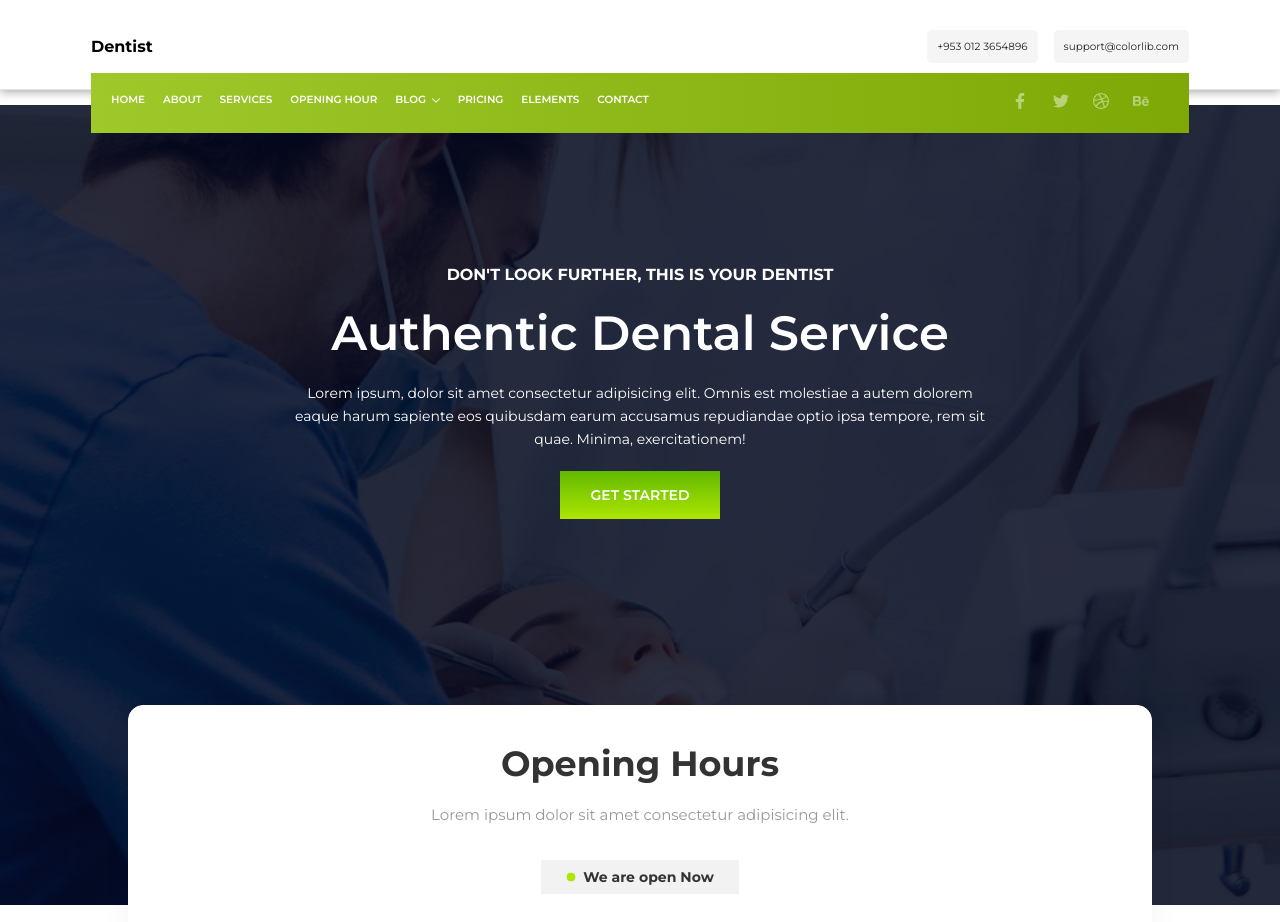
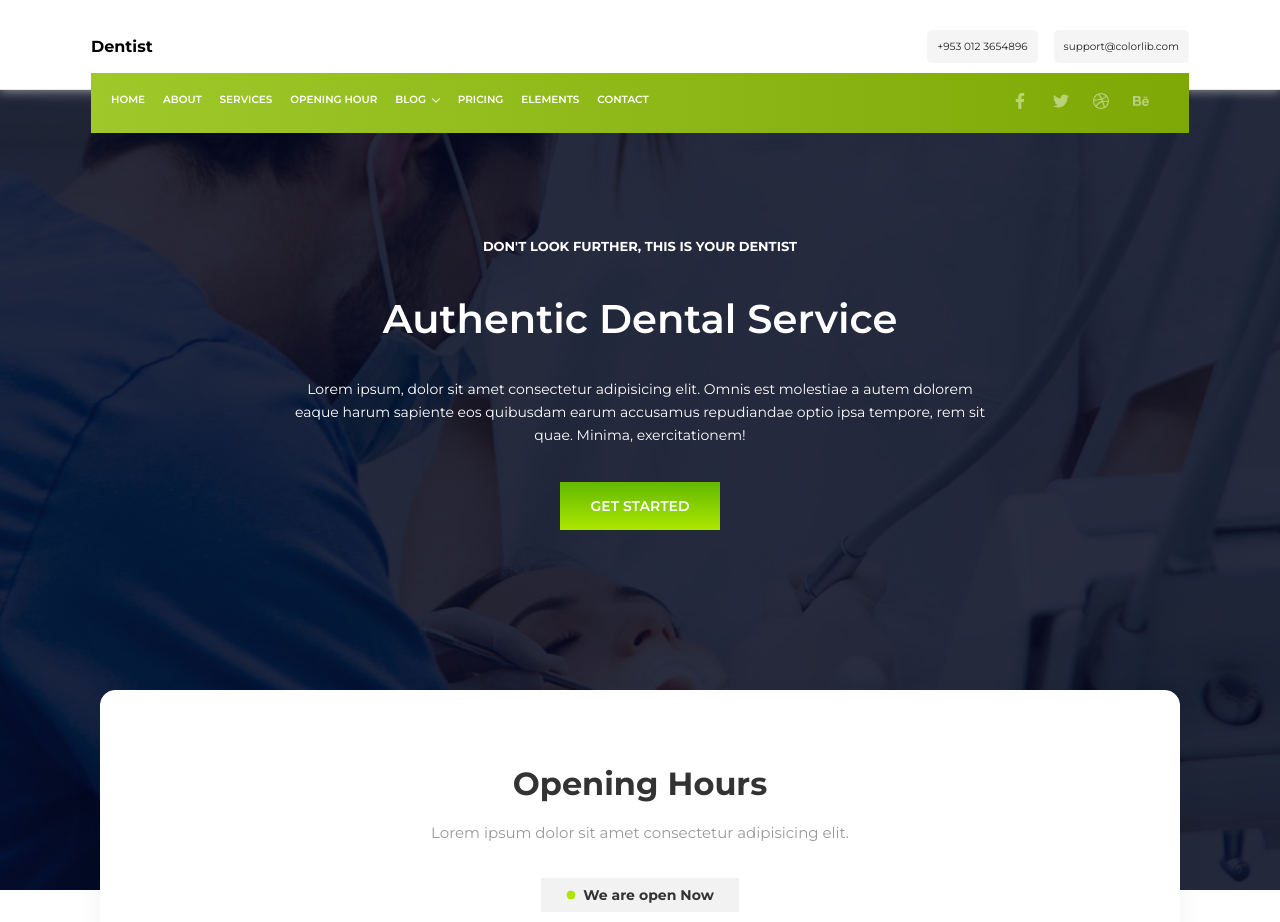
Before and after one commit to David-Sylas-Webdev/dentist_pro, a plain HTML site: page index.html in a window 1280 px wide. Shown: the top 922 px of the page. Drawn offline with Linux system fonts and the light colour scheme.

Commit message:
fixed banner overlap after merge

```diff
--- a/scss/_banner.scss
+++ b/scss/_banner.scss
@@ -10,9 +10,9 @@
 #banner-section{
     font-family: Arial, Helvetica, sans-serif;
     color: #fff;
-    height: 100vh;
+    height: 800px;
     font-size: 10px;    //scale of reference == 1em
-
+    margin-bottom: 200px;
 
     background: url(/assets/image/banner-bg.jpg);
     background-size: cover;
@@ -21,26 +21,26 @@
     background-position: center;
 
     .container{
-        height: 100vh !important;
+        min-height: 100% !important;
         width: 100% !important;
         background: rgba(4, 9, 30, 0.851);   //overlay bg
         .wlc-txt{
             position: relative;
-            top: 20%;
+            padding-top: 20% !important;
             text-align: center !important;
             h3{
-                font-size: 1.6em;
-                margin: 15px 0;
+                font-size: 1.3em;
+                padding: 20px;
             }
             h1{
-                font-size: 4.8em;
+                font-size: 4.0em;
                 font-weight: 600;
-                margin: 20px 0;
+                padding: 20px;
             }
             p{
                 font-size: 1.4em;
                 line-height: 1.65;
-                padding: 0 1.5em;
+                padding: 15px 20px;
                 //setting max-width and margin left,right
                 // as auto centers the element
                 max-width: 750px;
@@ -58,6 +58,7 @@
     }
 
     .open-hrs{
+        top: -25%;
         border: 1px solid #000;
         position: relative;
         display: flex;
@@ -65,11 +66,9 @@
         justify-content: center;
         align-items: center;
         max-width: 720px;
-        // padding: 60px 0 !important;
+        height: 370px !important;
         margin:0 auto 20px !important;
 
-        top: -10px;
-        height: 300px;
         background: #fff;
         border: 1px solid #fff;
         border-radius: 15px;
@@ -77,7 +76,7 @@
         box-shadow: 0px 10px 30px 0px rgba(0,0,0,0.05);
 
         h2{
-            font-size: 3.5em;
+            font-size: 3.2em;
             margin-top: 40px;
         }
         p{
@@ -129,17 +128,21 @@
 
 
 //media queries
-@media screen and (min-width:799px){
+@media screen and (min-width:599px){
     #banner-section{
+        .container{
+            .wlc-txt{
+                padding-top: 10% !important;
+            }
+        }
         .open-hrs{
-            top: -15%;
+            max-width: 84.4% !important;
         }
     }
 }
 @media screen and (min-width:1279px){
     #banner-section{
         .open-hrs{
-            max-width: 80% !important;
             top: -25%;
         }
     }
```
Also changed, not shown: css/style.css.
